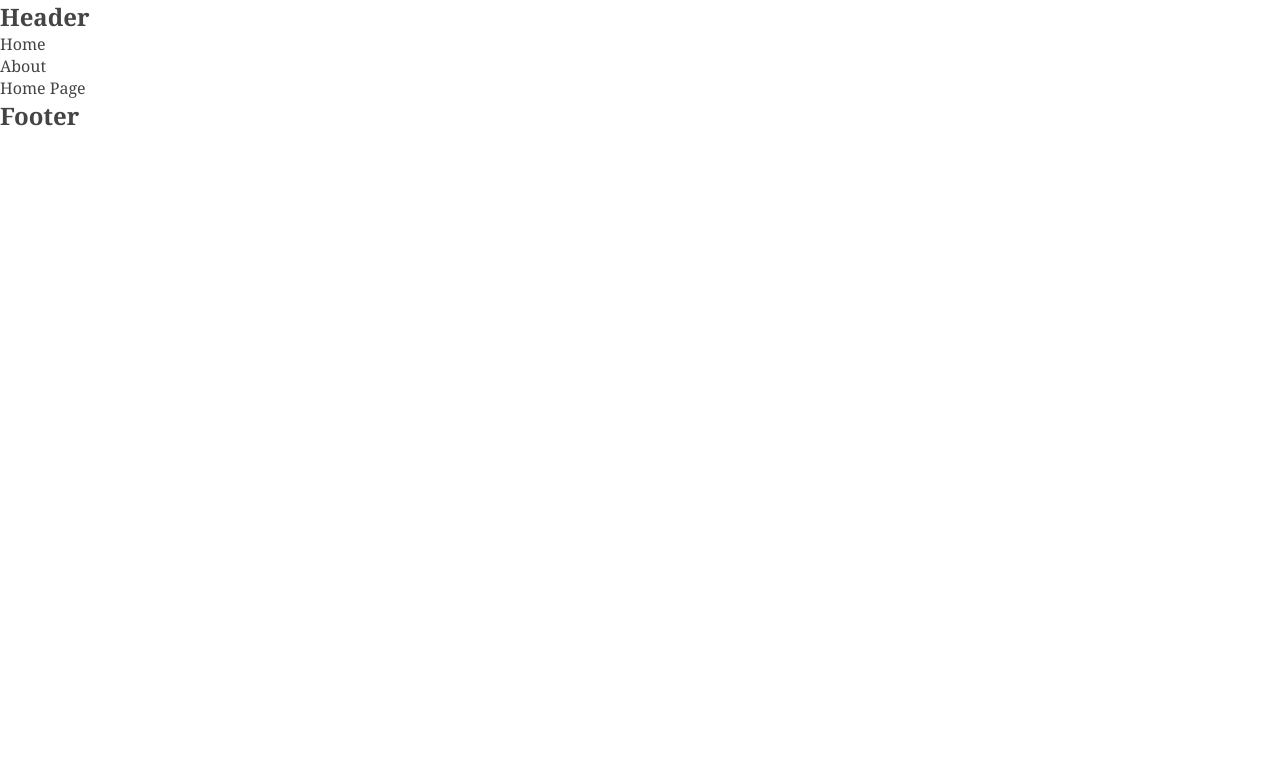
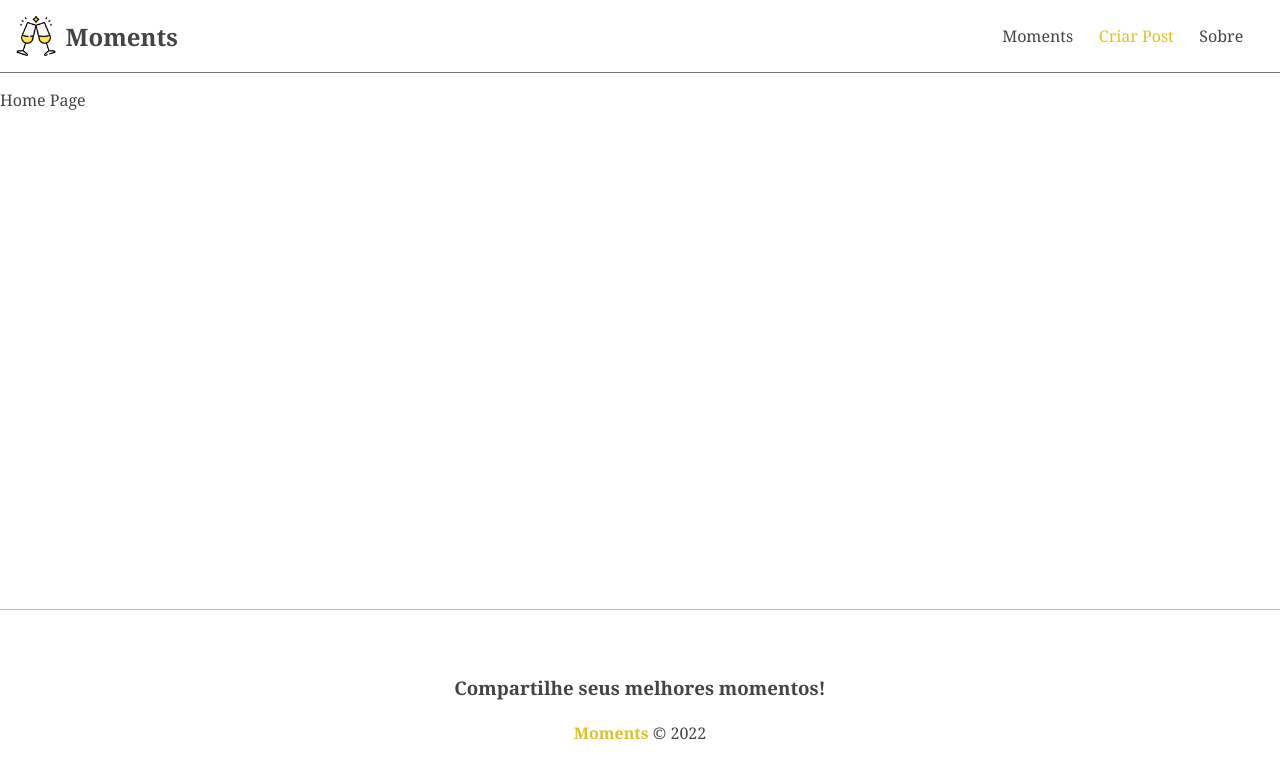
Before and after one commit to gmartins-dev/angular-cork, an Angular app: page / in a window 1280 px wide. Shown: the top 778 px of the page. Built offline with nearby package versions, Linux system fonts and the light colour scheme.

Commit message:
aplicando css base nos components

```diff
--- a/src/app/app-routing.module.ts
+++ b/src/app/app-routing.module.ts
@@ -1,3 +1,4 @@
+import { NewPostComponent } from './components/pages/new-post/new-post.component';
 import { AboutComponent } from './components/pages/about/about.component';
 import { HomeComponent } from './components/pages/home/home.component';
 import { NgModule } from '@angular/core';
@@ -6,6 +7,7 @@
 const routes: Routes = [
   { path: '', component: HomeComponent },
   { path: 'about', component: AboutComponent },
+  { path: 'posts/new', component: NewPostComponent },
 ];
 
 @NgModule({
--- a/src/app/app.component.css
+++ b/src/app/app.component.css
@@ -0,0 +1,4 @@
+.container {
+  min-height: 65vh;
+  margin-top: 1em;
+}
--- a/src/app/app.module.ts
+++ b/src/app/app.module.ts
@@ -7,6 +7,7 @@
 import { FooterComponent } from './components/footer/footer.component';
 import { AboutComponent } from './components/pages/about/about.component';
 import { HomeComponent } from './components/pages/home/home.component';
+import { NewPostComponent } from './components/pages/new-post/new-post.component';
 
 @NgModule({
   declarations: [
@@ -14,7 +15,8 @@
     HeaderComponent,
     FooterComponent,
     AboutComponent,
-    HomeComponent
+    HomeComponent,
+    NewPostComponent
   ],
   imports: [
     BrowserModule,
--- a/src/app/components/footer/footer.component.css
+++ b/src/app/components/footer/footer.component.css
@@ -0,0 +1,17 @@
+footer {
+  border-top: 1px solid #dec129;
+  display: flex;
+  flex-direction: column;
+  align-items: center;
+  justify-content: center;
+  height: 200px;
+}
+
+footer h3{
+  margin-bottom: 1.2em;
+}
+
+footer span{
+  font-weight: bold;
+  color: #dec129;
+}
--- a/src/app/components/footer/footer.component.html
+++ b/src/app/components/footer/footer.component.html
@@ -1 +1,4 @@
-<h2>Footer</h2>
+<footer>
+  <h3>Compartilhe seus melhores momentos!</h3>
+  <p><span>Moments</span> &copy; 2022</p>
+</footer>
--- a/src/app/components/header/header.component.css
+++ b/src/app/components/header/header.component.css
@@ -0,0 +1,43 @@
+nav {
+  display: flex;
+  justify-content: space-between;
+  padding: 1em;
+  border-bottom: 1px solid #777;
+}
+
+.brand,
+.links {
+  display: flex;
+  justify-content: center;
+  align-items: center;
+}
+
+.brand img {
+  width: 40px;
+  margin-right: 0.6em;
+}
+
+.brand h2 {
+  transition: 0.4s;
+}
+
+.brand:hover > h2 {
+  color: #dec129;
+}
+
+.links li {
+  margin-right: 1em;
+  list-style: none;
+}
+
+.links a {
+  padding: 0.1em 0.3em;
+}
+
+#add a {
+  color: #dec129;
+}
+
+#add a:hover {
+  background-color: #efefef;
+}
--- a/src/app/components/header/header.component.html
+++ b/src/app/components/header/header.component.html
@@ -1,11 +1,17 @@
-<h2>Header</h2>
 <nav>
-  <ul>
+  <a class="brand" routerLink="/">
+    <img src="/assets/moments.png" alt="Moments" />
+    <h2>Moments</h2>
+  </a>
+  <ul class="links">
     <li>
-      <a routerLink="/">Home</a>
+      <a routerLink="/">Moments</a>
+    </li>
+    <li id="add">
+      <a routerLink="/posts/new">Criar Post</a>
     </li>
     <li>
-      <a routerLink="/about">About</a>
+      <a routerLink="/about">Sobre</a>
     </li>
   </ul>
 </nav>
--- /dev/null
+++ b/src/app/components/pages/new-post/new-post.component.html
@@ -0,0 +1 @@
+<p>new-post works!</p>
--- /dev/null
+++ b/src/app/components/pages/new-post/new-post.component.ts
@@ -0,0 +1,15 @@
+import { Component, OnInit } from '@angular/core';
+
+@Component({
+  selector: 'app-new-post',
+  templateUrl: './new-post.component.html',
+  styleUrls: ['./new-post.component.css']
+})
+export class NewPostComponent implements OnInit {
+
+  constructor() { }
+
+  ngOnInit(): void {
+  }
+
+}
--- a/src/index.html
+++ b/src/index.html
@@ -5,7 +5,7 @@
   <title>AngularCork</title>
   <base href="/">
   <meta name="viewport" content="width=device-width, initial-scale=1">
-  <link rel="icon" type="image/x-icon" href="favicon.ico">
+  <link rel="icon" type="image/x-icon" href="assets/favico.png">
 </head>
 <body>
   <app-root></app-root>
```
Also changed, not shown: src/app/components/pages/new-post/new-post.component.css (added), 1 other file (tests, documents, lock files or other folders).
